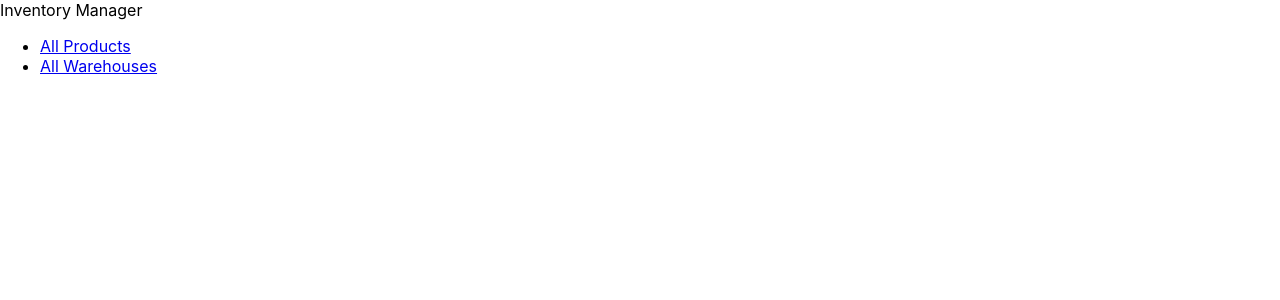
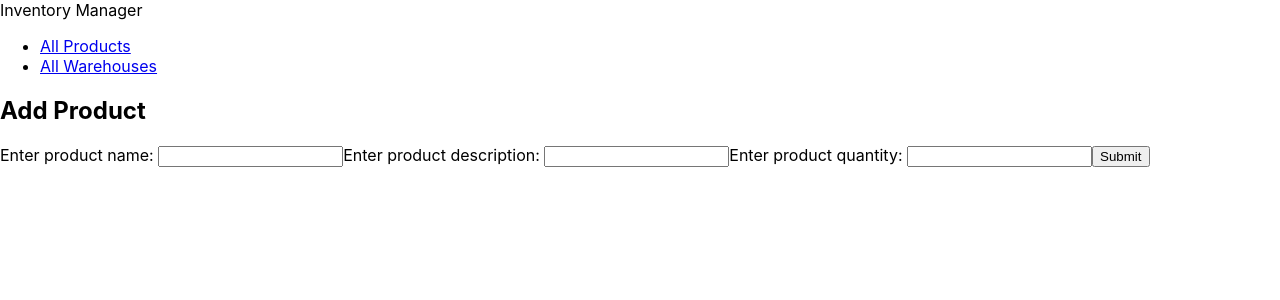
Before and after one commit to dandlp95/inventory-tracking-app, a React (Create React App) app in the folder inventory-tracking-frontend/: page /add_product in a window 1280 px wide. Shown: the top 300 px of the page. Built offline with nearby package versions, Linux system fonts and the light colour scheme.

Commit message:
add product form finished

```diff
--- a/inventory-tracking-frontend/src/App.js
+++ b/inventory-tracking-frontend/src/App.js
@@ -5,7 +5,8 @@ import OptionsBar from "./components/OptionsBar";
 import ProductsLayout from "./components/ProductsLayout";
 import WarehousesLayout from "./components/WarehousesLayout";
 import WarehouseInfo from "./components/WarehouseInfo";
-import WarehouseInventory from "./components/WarehouseInventory"
+import WarehouseInventory from "./components/WarehouseInventory";
+import AddProductForm from "./components/AddProductForm";
 
 function App() {
   return (
@@ -16,6 +17,7 @@ function App() {
         <Route path="/warehouses" element={<WarehousesLayout />} />
         <Route path="/warehouses/:id" element={<WarehouseInfo/>}/>
         <Route path="/getWarehouseInventory/:id" element={<WarehouseInventory/>} />
+        <Route path="/add_product" element={<AddProductForm/>}/>
       </Routes>
     </div>
   );
--- a/inventory-tracking-frontend/src/components/AddProductForm.js
+++ b/inventory-tracking-frontend/src/components/AddProductForm.js
@@ -0,0 +1,67 @@
+import { useRef } from "react";
+
+function AddProductForm() {
+  const url = "http://localhost:8080/products/add_product";
+
+  const productNameInputRef = useRef();
+  const descriptionInputRef = useRef();
+  const quantityInputRef = useRef();
+
+  function addProductHandler(productData) {
+    const options = {
+      method: "POST",
+      headers: {
+        "Content-Type": "application/json",
+      },
+      body: JSON.stringify(productData),
+    };
+    fetch(url, options);
+  }
+
+  function submissionHandler(e) {
+    e.preventDefault();
+
+    const enteredProductName = productNameInputRef.current.value;
+    const enteredDescription = descriptionInputRef.current.value;
+    const enteredQuantity = quantityInputRef.current.value;
+
+    const productData = {
+      productName: enteredProductName,
+      quantity: enteredQuantity,
+      description: enteredDescription,
+    };
+    console.log(productData);
+
+    addProductHandler(productData);
+  }
+
+  return (
+    <div>
+      <h2>Add Product</h2>
+      <form onSubmit={submissionHandler}>
+        <label htmlFor="productName">Enter product name: </label>
+        <input
+          type="text"
+          required
+          id="productName"
+          ref={productNameInputRef}
+        />
+
+        <label htmlFor="description">Enter product description: </label>
+        <input
+          type="text"
+          required
+          id="description"
+          ref={descriptionInputRef}
+        />
+
+        <label htmlFor="quantity">Enter product quantity: </label>
+        <input type="number" required id="quantity" ref={quantityInputRef} />
+
+        <input type="submit" value="Submit" />
+      </form>
+    </div>
+  );
+}
+
+export default AddProductForm;
--- a/inventory-tracking-frontend/src/components/ProductsLayout.js
+++ b/inventory-tracking-frontend/src/components/ProductsLayout.js
@@ -3,6 +3,7 @@ import EditProductForm from "./EditProductForm";
 import DeleteProductForm from "./DeleteProductForm";
 import AddProductForm from "./AddProductForm";
 import axios from "axios";
+import { Link } from "react-router-dom";
 
 function ProductsLayout() {
   const url = "http://localhost:8080/products";
@@ -28,6 +29,11 @@ function ProductsLayout() {
             </div>
           );
         })}
+        <div>
+            <Link to="/add_product">
+                <button>Add Product</button>
+            </Link>
+        </div>
       </div>
     );
   } else {
```
